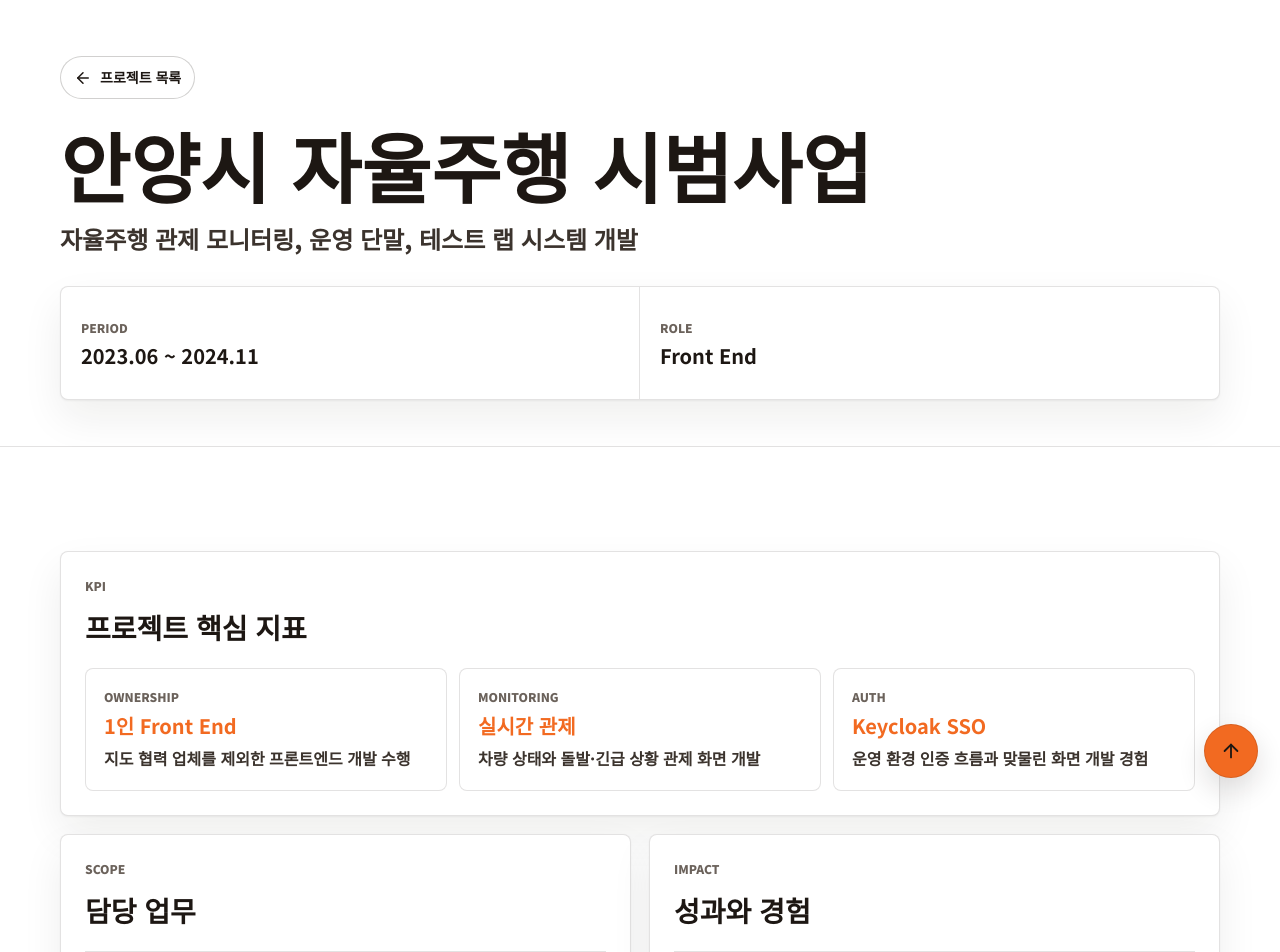
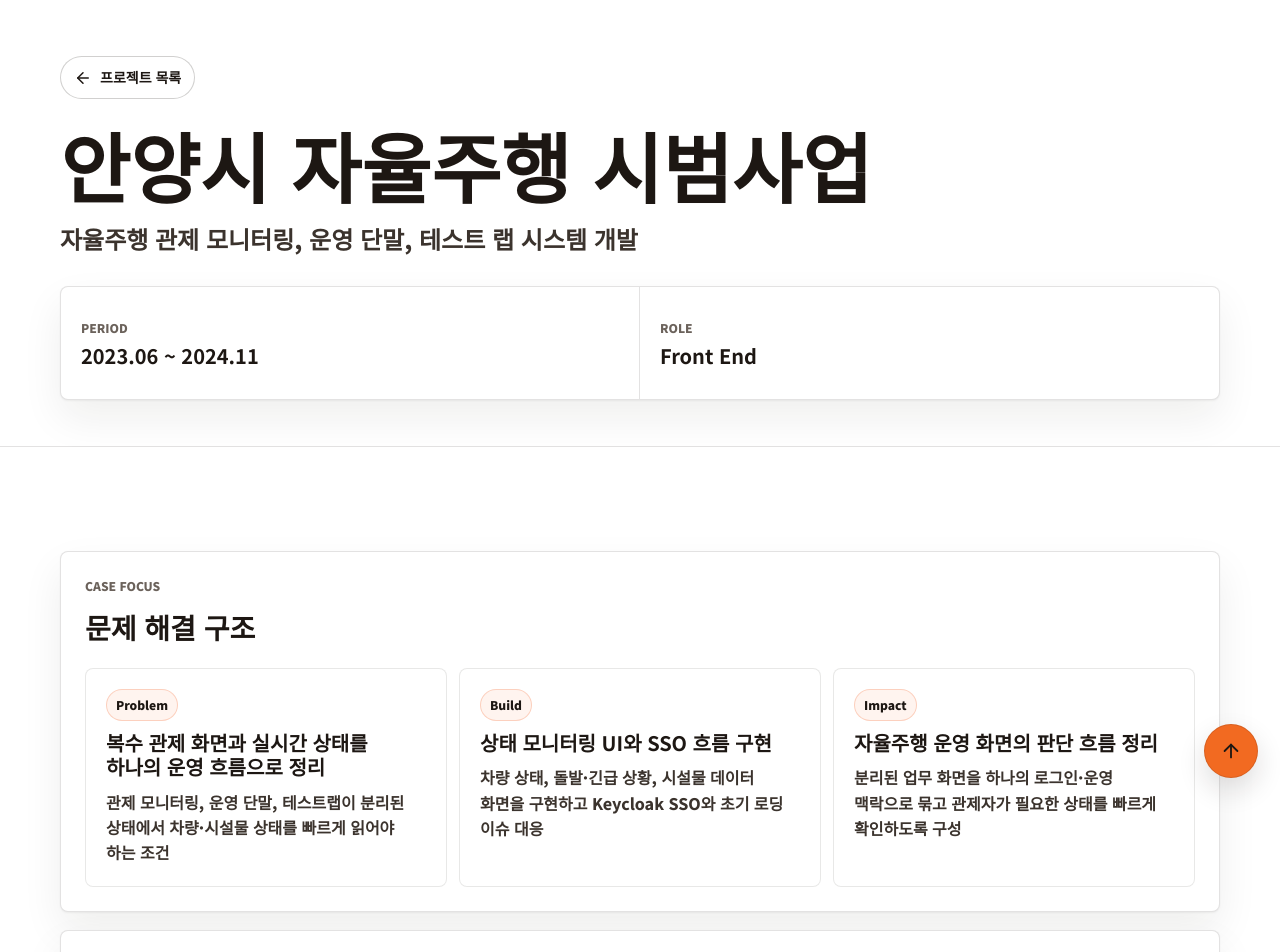
Before and after one commit to 960403jo/portfolio, a Next.js app: page /projects/anyang-autonomous-driving in a window 1280 px wide. Shown: the top 952 px of the page. Built offline with nearby package versions, Linux system fonts and the light colour scheme; no server answers.

Commit message:
Add project case focus sections

```diff
--- a/app/globals.css
+++ b/app/globals.css
@@ -1923,6 +1923,57 @@ li {
   grid-column: 1 / -1;
 }
 
+.detail-panel--case {
+  grid-column: 1 / -1;
+  border-color: rgba(241, 92, 36, 0.28);
+  background:
+    linear-gradient(135deg, rgba(255, 117, 54, 0.08), rgba(255, 255, 255, 0.94) 42%),
+    var(--paper-strong);
+}
+
+.detail-case-grid {
+  display: grid;
+  grid-template-columns: repeat(3, minmax(0, 1fr));
+  gap: 12px;
+}
+
+.detail-case-card {
+  display: grid;
+  align-content: start;
+  gap: 10px;
+  min-height: 190px;
+  border: 1px solid rgba(35, 31, 28, 0.1);
+  border-radius: 8px;
+  background: rgba(255, 255, 255, 0.82);
+  padding: 20px;
+}
+
+.detail-case-card span {
+  width: fit-content;
+  border: 1px solid rgba(241, 92, 36, 0.24);
+  border-radius: 999px;
+  background: rgba(255, 117, 54, 0.08);
+  color: var(--orange-strong);
+  font-size: 12px;
+  font-weight: 950;
+  padding: 5px 9px;
+}
+
+.detail-case-card strong {
+  color: var(--ink);
+  font-size: 20px;
+  line-height: 1.22;
+  word-break: keep-all;
+}
+
+.detail-case-card p {
+  margin: 0;
+  color: var(--ink-soft);
+  font-weight: 720;
+  line-height: 1.58;
+  word-break: keep-all;
+}
+
 .project-kpi-grid {
   display: grid;
   grid-template-columns: repeat(3, minmax(0, 1fr));
@@ -2533,6 +2584,7 @@ li {
   .pdf-career-item,
   .pdf-qna-item,
   .project-card,
+  .detail-case-card,
   .detail-panel,
   .timeline-item,
   .workflow-card,
@@ -3154,6 +3206,7 @@ li {
 
   .detail-kpi-grid,
   .project-detail-layout,
+  .detail-case-grid,
   .project-kpi-grid {
     grid-template-columns: 1fr;
   }
--- a/app/projects/[slug]/page.tsx
+++ b/app/projects/[slug]/page.tsx
@@ -72,6 +72,22 @@ export default async function ProjectDetailPage({ params }: ProjectPageProps) {
 
         <section className="section section--light">
           <Container className="project-detail-layout">
+            <article className="detail-panel detail-panel--case">
+              <div className="detail-panel__header">
+                <span>Case Focus</span>
+                <h2>문제 해결 구조</h2>
+              </div>
+              <div className="detail-case-grid">
+                {project.caseStudy.map((item) => (
+                  <div className="detail-case-card" key={`${project.slug}-${item.label}`}>
+                    <span>{item.label}</span>
+                    <strong>{item.title}</strong>
+                    <p>{item.detail}</p>
+                  </div>
+                ))}
+              </div>
+            </article>
+
             <article className="detail-panel detail-panel--kpis">
               <div className="detail-panel__header">
                 <span>KPI</span>
--- a/src/data/portfolio.ts
+++ b/src/data/portfolio.ts
@@ -29,14 +29,14 @@ export const profile = {
 };
 
 export const aboutContent = {
-  title: "사용자가 빠르게 이해하는 UI 흐름",
-  body: "데이터 조회, 권한, 인터랙션의 자연스러운 연결",
+  title: "복잡한 운영 화면을 판단 가능한 구조로 전환",
+  body: "상태·API·지도 데이터를 한 흐름으로 연결",
   paragraphs: [
     "웹 서비스 및 백오피스 시스템 개발, 성능 최적화, 사용자 경험 개선",
     "주요 프로젝트 메인 개발, 일정 관리, 코드 리뷰, 공통 컴포넌트, 요구사항 조율",
     "새로운 라이브러리와 개발 방식의 실무 적용 검증"
   ],
-  highlights: ["상태·API 흐름", "지도·관제 UI", "메인 개발 역할"]
+  highlights: ["문제 정의", "상태·API 설계", "운영 UI 검증"]
 };
 
 export const heroSignals = [
@@ -60,24 +60,24 @@ export const heroSignals = [
 export const developerSignals: DeveloperSignal[] = [
   {
     label: "Architecture",
-    title: "복잡한 도메인을 기능 단위 구조로 분해",
+    title: "문제 흐름을 화면 단위로 분해",
     body:
-      "철도 표준, 자율주행 관제, 버스 노선, 교통안전시설 UI의 컴포넌트·상태·API 흐름 분리",
-    tags: ["기능 단위 구조", "상태 관리", "API 흐름"]
+      "요구사항, 권한, API 상태, 지도 인터랙션을 컴포넌트·상태·서버 데이터 기준으로 분리",
+    tags: ["문제 정의", "상태 관리", "API 흐름"]
   },
   {
     label: "Data UX",
-    title: "지도·관제·문서 기반 UI 경험",
+    title: "운영자가 먼저 봐야 할 상태 우선",
     body:
-      "Kakao Map, Leaflet, Naver Map, Dgraph 기반 위치 정보·계층형 문서·반복 조회 화면",
-    tags: ["Map SDK", "Dgraph"]
+      "지도 위치, 시설물 상태, 문서 관계, 반복 조회를 판단 순서에 맞춰 구성",
+    tags: ["Map SDK", "관제 화면", "문서 구조"]
   },
   {
     label: "Ownership",
-    title: "메인 개발자 역할과 협업 실행",
+    title: "요구사항과 구현 범위 조율",
     body:
-      "주요 프로젝트 메인 개발, 일정 관리, 코드 리뷰, 공통 컴포넌트, 요구사항 조율",
-    tags: ["일정 관리", "코드 리뷰", "공통 컴포넌트"]
+      "PM, 백엔드, 디자인, 퍼블리싱과 일정·리뷰·공통 컴포넌트 기준 정렬",
+    tags: ["협업 조율", "코드 리뷰", "공통 컴포넌트"]
   },
   {
     label: "Delivery",
@@ -172,6 +172,23 @@ export const projects: Project[] = [
         detail: "공통 컴포넌트와 상태관리 구조의 일관성 유지"
       }
     ],
+    caseStudy: [
+      {
+        label: "Problem",
+        title: "스마트시티 화면의 반복 구조와 확장성",
+        detail: "인프라 모니터링 화면은 기능이 늘어날수록 상태, API, UI 구조가 섞이기 쉬운 조건"
+      },
+      {
+        label: "Build",
+        title: "기능 단위 화면 구조와 공통 규칙",
+        detail: "화면, 상태, API 로직을 역할 기준으로 분리하고 반복 UI는 규칙 기반 생성 흐름으로 정리"
+      },
+      {
+        label: "Impact",
+        title: "반복 개발의 기준선 확보",
+        detail: "공통 컴포넌트와 상태관리 구조의 일관성을 유지하며 이후 화면 확장 비용을 낮추는 기반 마련"
+      }
+    ],
     responsibilities: [
       "기능 단위 화면과 상태 구조 분리",
       "공통 영역, 기능, 페이지 단위 구조를 고려해 유지보수성과 확장성 개선",
@@ -221,6 +238,23 @@ export const projects: Project[] = [
         detail: "대용량 문서 검증 및 데이터 처리 자동화 경험"
       }
     ],
+    caseStudy: [
+      {
+        label: "Problem",
+        title: "문서·버전·참조 관계 관리",
+        detail: "철도 기술기준 문서, 목차, 요구사항, 버전 관계를 일반 목록 UI만으로 탐색하기 어려운 구조"
+      },
+      {
+        label: "Build",
+        title: "계층형 데이터 탐색과 비동기 상태 연결",
+        detail: "Next.js 기반 화면에 Dgraph 참조 관계, TanStack Query 서버 상태, RabbitMQ 검증 상태를 연결"
+      },
+      {
+        label: "Impact",
+        title: "문서 흐름과 처리 상태를 함께 확인",
+        detail: "운영자가 문서 구조, 참조 관계, 검증 결과를 같은 업무 맥락에서 확인하는 화면 흐름 구현"
+      }
+    ],
     responsibilities: [
       "React, Next.js, TypeScript 기반 철도 기술기준 플랫폼 및 포털 서비스 개발",
       "공통 레이아웃, 공통 컴포넌트, 상태관리, API 연동 구조 설계",
@@ -260,6 +294,23 @@ export const projects: Project[] = [
         label: "State",
         value: "TanStack Query + Zustand",
         detail: "데이터 패칭과 상태 관리 구조를 프로젝트에 적용"
+      }
+    ],
+    caseStudy: [
+      {
+        label: "Problem",
+        title: "권한·인증·모바일 연계가 섞인 관리자 화면",
+        detail: "관리자 권한, PASS 인증, WebView 연동, OS별 이슈가 한 흐름 안에서 함께 처리돼야 하는 조건"
+      },
+      {
+        label: "Build",
+        title: "권한 기준 화면 분리와 서버 상태 정리",
+        detail: "Public/Private Page를 분리하고 TanStack Query, Zustand, 쿠키 토큰 검증 흐름으로 상태 기준 정리"
+      },
+      {
+        label: "Impact",
+        title: "관리자 접근 흐름과 모바일 대응력 강화",
+        detail: "권한 기반 화면 노출과 모바일 환경 차이를 고려한 관리자 서비스 흐름을 안정적으로 구성"
       }
     ],
     responsibilities: [
@@ -303,6 +354,23 @@ export const projects: Project[] = [
         detail: "반복 조회 화면의 데이터 캐싱 구조 적용"
       }
     ],
+    caseStudy: [
+      {
+        label: "Problem",
+        title: "버스 노선 정보를 표만으로 파악하기 어려운 화면",
+        detail: "노선, 정류장, 경로, 지도 캡처가 함께 필요한 운영 업무에서 위치 맥락이 핵심"
+      },
+      {
+        label: "Build",
+        title: "지도 시각화와 반복 관리 화면 결합",
+        detail: "Kakao Map Marker, Polyline, html2canvas 캡처, 옵션 기반 Grid Component를 함께 구현"
+      },
+      {
+        label: "Impact",
+        title: "운영자의 노선 확인 흐름 개선",
+        detail: "지도 기반 시각화와 공통 Grid 구조로 버스 노선 관리 정보를 더 빠르게 확인하는 화면 구성"
+      }
+    ],
     responsibilities: [
       "군산-익산 광역 BIS/BMS 버스 노선 관리 Back Office 서비스 개발",
       "옵션 기반 Grid Component 등 반복 관리 화면을 위한 공통 컴포넌트 개발",
@@ -342,6 +410,23 @@ export const projects: Project[] = [
         label: "Visualization",
         value: "Leaflet Map",
         detail: "Marker, Polyline, Polygon 기반 데이터 시각화 구현"
+      }
+    ],
+    caseStudy: [
+      {
+        label: "Problem",
+        title: "정밀지도 기반 시설물 데이터를 운영 화면으로 전환",
+        detail: "JSP 데모 수준의 화면과 공공 인프라 데이터를 실제 관리 가능한 React 서비스로 정리할 필요"
+      },
+      {
+        label: "Build",
+        title: "React 전환, DB 모델링, Leaflet 시각화",
+        detail: "교통안전시설 데이터 모델링과 백엔드 연계를 함께 고려하며 지도 기반 관리 화면 구현"
+      },
+      {
+        label: "Impact",
+        title: "지도와 관리 대장을 연결한 운영 흐름",
+        detail: "시설물 위치와 관리 정보를 한 화면 흐름에서 확인하도록 구성하고 전시·시연 가능한 서비스로 완성"
       }
     ],
     responsibilities: [
@@ -397,6 +482,23 @@ export const projects: Project[] = [
         detail: "운영 환경 인증 흐름과 맞물린 화면 개발 경험"
       }
     ],
+    caseStudy: [
+      {
+        label: "Problem",
+        title: "복수 관제 화면과 실시간 상태를 하나의 운영 흐름으로 정리",
+        detail: "관제 모니터링, 운영 단말, 테스트랩이 분리된 상태에서 차량·시설물 상태를 빠르게 읽어야 하는 조건"
+      },
+      {
+        label: "Build",
+        title: "상태 모니터링 UI와 SSO 흐름 구현",
+        detail: "차량 상태, 돌발·긴급 상황, 시설물 데이터 화면을 구현하고 Keycloak SSO와 초기 로딩 이슈 대응"
+      },
+      {
+        label: "Impact",
+        title: "자율주행 운영 화면의 판단 흐름 정리",
+        detail: "분리된 업무 화면을 하나의 로그인·운영 맥락으로 묶고 관제자가 필요한 상태를 빠르게 확인하도록 구성"
+      }
+    ],
     responsibilities: [
       "자율주행 버스 관련 관제 모니터링, 운영 단말, 테스트랩 웹 서비스 개발",
       "차량 실시간 상태, 돌발 상황, 긴급 상황을 확인하는 관제 화면 구현",
@@ -437,6 +539,23 @@ export const projects: Project[] = [
         detail: "Hook 기반 상태와 화면 로직 관리"
       }
     ],
+    caseStudy: [
+      {
+        label: "Problem",
+        title: "앱 운영을 위한 반복 관리자 화면",
+        detail: "이벤트 관리와 반복 입력 화면에서 같은 UI 패턴이 계속 필요한 관리자 서비스"
+      },
+      {
+        label: "Build",
+        title: "공통 컴포넌트와 Hook 기반 화면 로직",
+        detail: "Grid, DatePicker, DropDownList 등 운영 화면에 필요한 공통 UI와 상태 흐름 구현"
+      },
+      {
+        label: "Impact",
+        title: "관리자 화면 재사용 기반 경험",
+        detail: "반복 관리 기능을 공통 컴포넌트 기준으로 구성하며 백오피스 UI 개발 경험 확보"
+      }
+    ],
     responsibilities: [
       "Grid, DatePicker, DropDownList 등 공통 컴포넌트 개발",
       "앱 이벤트 관리 기능 개발",
@@ -468,6 +587,23 @@ export const projects: Project[] = [
         detail: "사내 첫 React 기반 웹 서비스 개발 경험"
       }
     ],
+    caseStudy: [
+      {
+        label: "Problem",
+        title: "교통 데이터를 지도와 Open API 업무로 제공",
+        detail: "대규모 교통 데이터 시각화와 공공 정보 Open API 신청 업무가 함께 필요한 웹 서비스"
+      },
+      {
+        label: "Build",
+        title: "React 기반 지도 시각화와 신청 화면",
+        detail: "Naver Map 기반 데이터 시각화와 Open API 신청·고객 응대 화면을 React로 구현"
+      },
+      {
+        label: "Impact",
+        title: "사내 React 웹 도입 경험",
+        detail: "사내 첫 React 기반 웹 서비스를 개발하며 교통 데이터 UI와 지도 화면 구현 경험 확보"
+      }
+    ],
     responsibilities: [
       "대전 교통 빅데이터 플랫폼에서 Naver Map 기반 대규모 데이터 시각화 구현",
       "교통 공공 정보 Open API 신청 및 고객 응대 서비스 개발",
@@ -497,6 +633,23 @@ export const projects: Project[] = [
         label: "Report",
         value: "OZ Report",
         detail: "TCS/ETC 근무 보고서 및 전자결재 시스템 개발"
+      }
+    ],
+    caseStudy: [
+      {
+        label: "Problem",
+        title: "레거시 영업 시스템의 정산·보고 업무",
+        detail: "고속도로 요금 정산, 근무 보고서, 결제 단말 연계가 함께 맞물린 업무 시스템"
+      },
+      {
+        label: "Build",
+        title: "JSP 화면, Spring API, 전문 통신 연계",
+        detail: "근무자·시스템 관리 화면과 결제 단말 서버 전문 통신, FTP 기반 차량 이미지 관리 흐름 구현"
+      },
+      {
+        label: "Impact",
+        title: "업무 시스템과 리포트 연계 경험",
+        detail: "OZ Report 기반 보고서와 전자결재, Oracle SQL 성능 개선 경험을 통해 레거시 업무 이해도 확보"
       }
     ],
     responsibilities: [
@@ -531,6 +684,23 @@ export const projects: Project[] = [
         label: "Database",
         value: "Oracle SQL",
         detail: "운송 관리 지원 시스템의 기초 SQL 업무 수행"
+      }
+    ],
+    caseStudy: [
+      {
+        label: "Problem",
+        title: "운송 사업 계획과 리포트가 연결된 업무 화면",
+        detail: "운송 관리 정보 입력, 조회, 리포트 출력이 하나의 업무 흐름으로 이어져야 하는 시스템"
+      },
+      {
+        label: "Build",
+        title: "JSP 업무 화면과 OZ Report 서버 연동",
+        detail: "운송 사업 계획 관련 화면을 구현하고 웹과 리포트 도구를 하나의 서버 흐름으로 연결"
+      },
+      {
+        label: "Impact",
+        title: "운송 관리 업무와 리포트 연계 경험",
+        detail: "기초 Oracle SQL과 리포트 서버 연동을 경험하며 교통·운송 업무 시스템 기반 확보"
       }
     ],
     responsibilities: [
--- a/src/lib/pdf-export.ts
+++ b/src/lib/pdf-export.ts
@@ -235,6 +235,7 @@ async function prepareHtmlForPdf(page: Page, options: PdfExportOptions) {
       .section--projects .project-showcase,
       .section--interview .interview-grid,
       .project-side-panel,
+      .project-detail-page .detail-case-card,
       .project-detail-page .detail-kpi-grid,
       .project-detail-page .detail-panel,
       .project-detail-page .project-kpi-card {
@@ -290,6 +291,7 @@ async function prepareHtmlForPdf(page: Page, options: PdfExportOptions) {
 
       .section--projects .project-card,
       .section--interview .interview-card,
+      .project-detail-page .detail-case-card,
       .project-detail-page .detail-panel,
       .project-detail-page .project-kpi-card {
         break-inside: avoid !important;
```
Also changed, not shown: src/types/portfolio.ts (+7 -0 lines), 4 other files (tests, documents, lock files or other folders).
